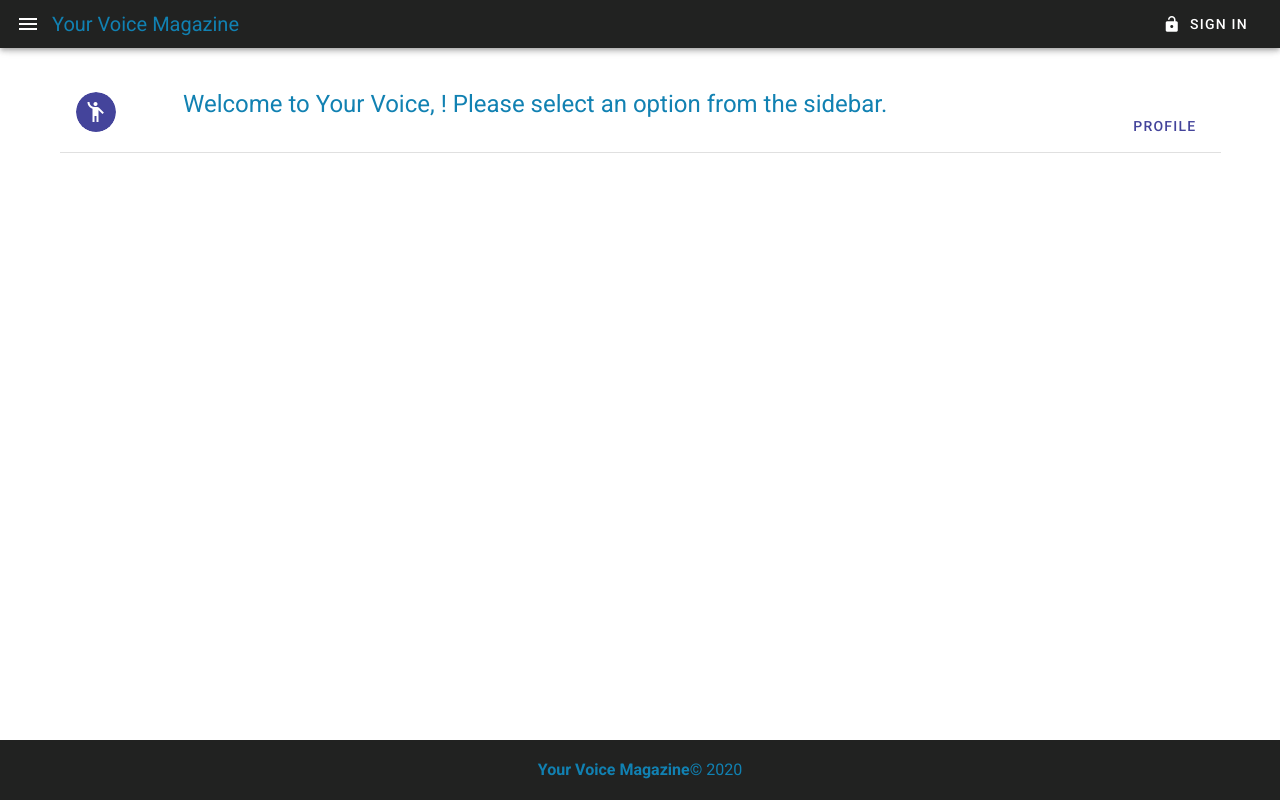
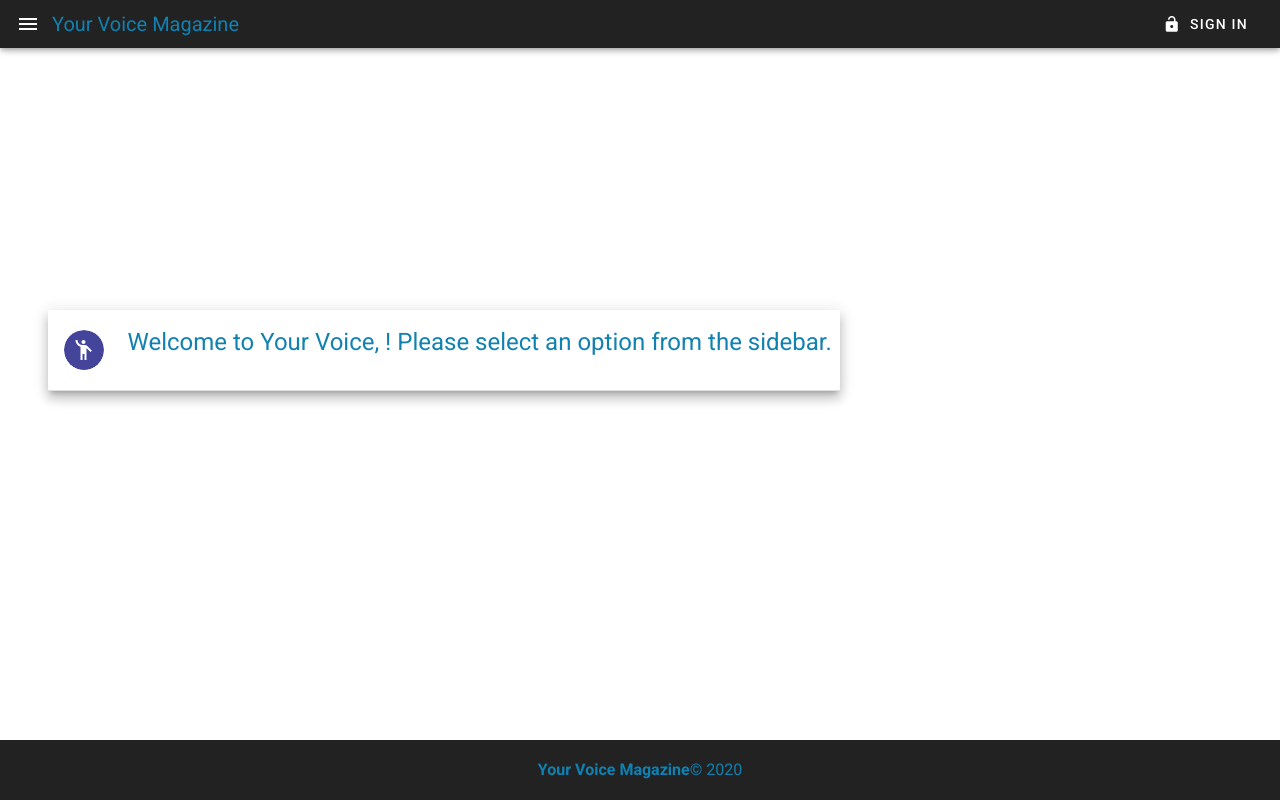
Before and after one commit to EWSD2/your-voice-client, a Nuxt app: page / in a window 1280 px wide. Built offline with nearby package versions, Linux system fonts and the light colour scheme.

Commit message:
Add logo to homepage and add elevation to banner

```diff
--- a/pages/index.vue
+++ b/pages/index.vue
@@ -1,11 +1,22 @@
 <template>
   <v-container text-center>
-    <v-row>
+    <v-row wrap>
       <v-col
         cols="12"
       >
+        <v-row>
+          <v-img
+            src="/logo.png"
+            height="250"
+            max-height="300"
+            contain
+            class="pb-5"
+          />
+        </v-row>
+        <v-row>
           <v-banner
             two-line
+            elevation="8"
           >
             <v-avatar
               slot="icon"
@@ -25,6 +36,7 @@
             </p>
             <template v-slot:actions>
               <v-btn
+                v-if="user.role === 'STUDENT' || user.role === 'DEV'"
                 text
                 color="accent"
                 to="/auth/profile"
@@ -33,6 +45,7 @@
               </v-btn>
             </template>
           </v-banner>
+        </v-row>
       </v-col>
     </v-row>
   </v-container>
```
Lines whose indentation alone changed are shown as unchanged.
